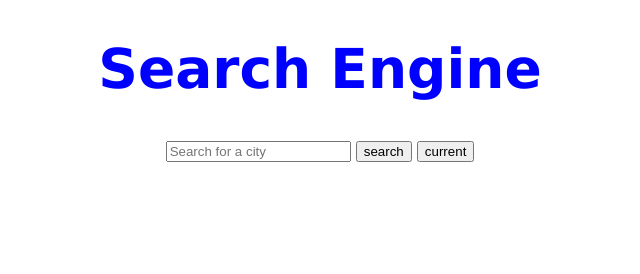
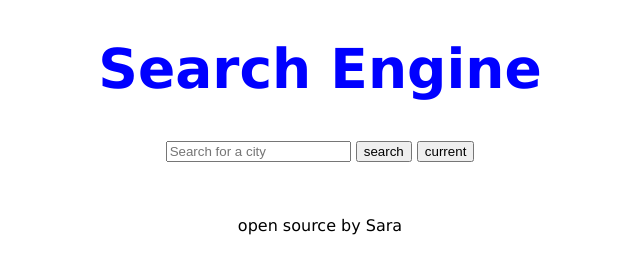
Before and after one commit to Sasoore/my-new-project, a plain HTML site: page index.html in a window 1280 px wide. Shown: the whole page, without its empty margins (320-960 px from the left). Drawn offline with nearby package versions, Linux system fonts and the light colour scheme.

Commit message:
added link

```diff
--- a/index.html
+++ b/index.html
@@ -19,6 +19,14 @@
       <input type="submit" value="search" id="search" />
       <input type="submit" value="current" id="current" />
     </form>
+    <br />
+    <br />
+    <p>
+      <a hreft="https://github.com/Sasoore/my-new-project" target="_blank">
+        open source
+      </a>
+      by Sara
+    </p>
     <script src="script.js"></script>
   </body>
 </html>
```
